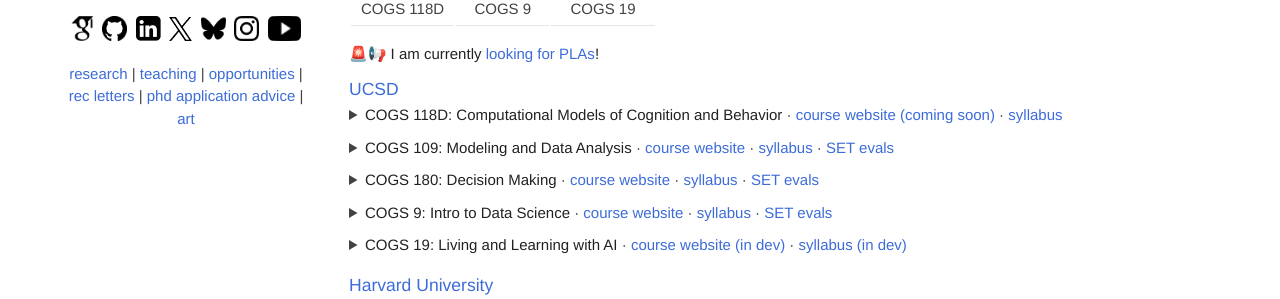
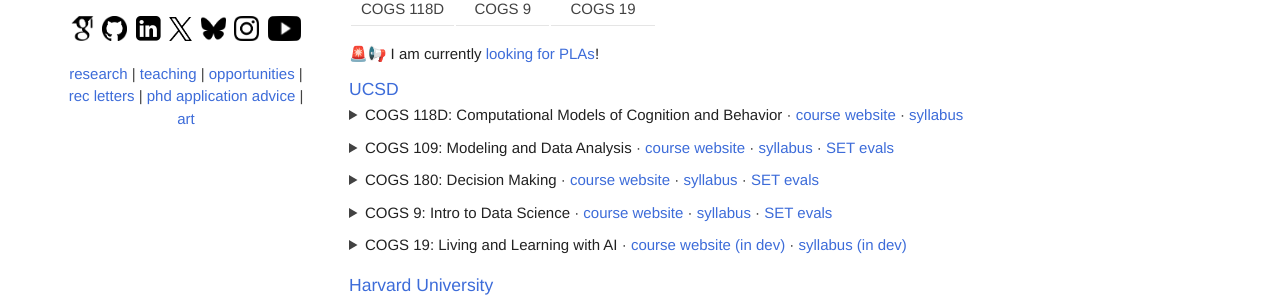
Before and after one commit to lucylai96/lucylai96.github.io, a Jekyll site: the page built from teaching.md, in a window 1280 px wide and 926 px high. Shown: the part 344-643 px from the top of the window. Built offline with Jekyll 4.4.1, drawn with Linux system fonts in a browser that asks for light colours; our own code applies the rules of GitHub Pages for plain Markdown files.

Commit message:
Update teaching.md

```diff
--- a/teaching.md
+++ b/teaching.md
@@ -21,7 +21,7 @@
 
 <details style="margin-bottom: 10px;">
 <summary><strong>COGS 118D: Computational Models of Cognition and Behavior</strong> ·
-<a href=" " target="_blank">course website (coming soon)</a> ·
+<a href="https://cogs118d.github.io/" target="_blank">course website</a> ·
 <a href="https://docs.google.com/document/d/1pLlLmr4DmuViXd5OMRb64EvCdsoAO6l_s8HDnUs0I88/edit?usp=sharing" target="_blank">syllabus</a></summary>
 
 <p>Behavioral data is everywhere—revealing how we think, learn, and act. This course equips you to describe, predict, and explain behavior for real-world applications, using tools from classical statistics, machine learning, and cognitive modeling. We will explore a variety of computational models, including generalized linear models (GLMs), Bayesian cognitive models, and latent variable models, and apply them to real-world datasets. A practical course for students interested in behavioral data science or computational research in human behavior. Skills learned will be applicable to both industry (e.g., quantitative UX, behavioral data science) and academic paths (e.g., computational cognitive science research) alike.
@@ -48,7 +48,7 @@
 
 <details style="margin-bottom: 10px;">
 <summary><strong>COGS 180: Decision Making</strong> ·
-<a href="https://cogs180.github.io/wi26" target="_blank">course website</a> ·
+<a href="https://cogs180.github.io/" target="_blank">course website</a> ·
 <a href="https://docs.google.com/document/d/1G8SD9n54daiYbeYOqWQfL4beGwLJiq4AFJvM7zNcmX0/edit?usp=sharing" target="_blank">syllabus</a> ·
 <a href="./files/cogs180_set.pdf" target="_blank">SET evals</a> </summary>
 
```
